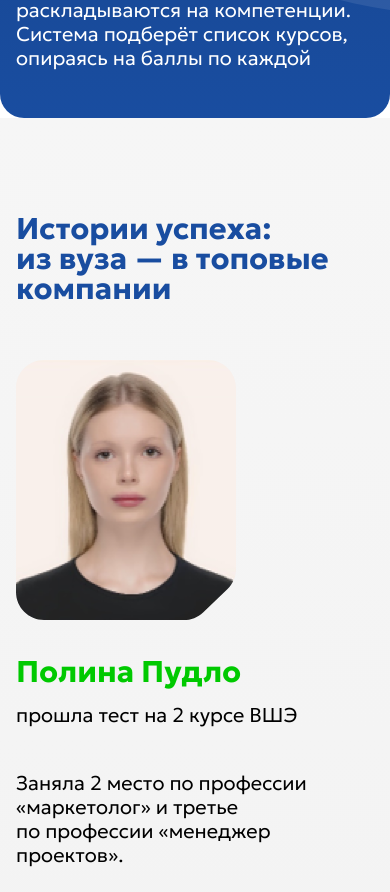
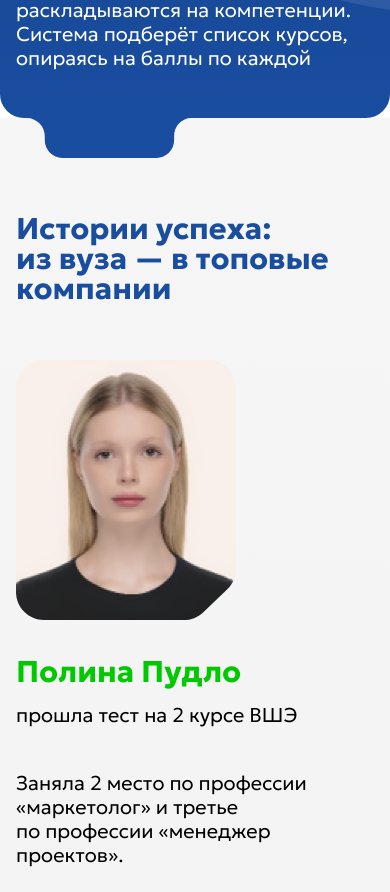
Before and after one commit to xalvaine/dke, a Next.js app: page / in a window 390 px wide. Shown: the part 10991-11883 px from the top of the page. Built offline with nearby package versions, Linux system fonts and the light colour scheme.

Commit message:
[fix] Fix layout

```diff
--- a/src/widgets/courses/ui/courses.tsx
+++ b/src/widgets/courses/ui/courses.tsx
@@ -7,6 +7,7 @@ import { BarChart } from './bar-chart'
 
 export const Courses = () => {
   return (
+    <>
       <div
         className={
           '-mt-28 pt-48 bg-gradient-to-b to-tory-blue-900 from-tory-blue-950 px-4 pb-12 rounded-b-3xl overflow-hidden ' +
@@ -15,28 +16,33 @@ export const Courses = () => {
         }
       >
         <div className={'relative'}>
-        <Circle className={'absolute -right-[559px] top-[200px] ' +
-          'lg:top-[150px] lg:-right-[250px]'}/>
+          <Circle
+            className={
+              'absolute -right-[559px] top-[200px] ' +
+              'lg:top-[150px] lg:-right-[250px]'
+            }
+          />
         </div>
         <h2 className='text-3xl leading-none font-bold mb-12 md:w-[607px] md:text-[46px]'>
-        Персонально подбираем курсы в&nbsp;зависимости от&nbsp;результатов теста
+          Персонально подбираем курсы в&nbsp;зависимости от&nbsp;результатов
+          теста
         </h2>
         <p className='text-2xl leading-[28px] font-light md:text-[32px] md:leading-[38px]'>
-        Курсы помогут подтянуть навыки и пересдать тест&nbsp;на более высокий
+          Курсы помогут подтянуть навыки и пересдать тест на&nbsp; более высокий
           балл.
         </p>
-      <CompetsT className={'hidden md:block mt-[68px] ml-0'}/>
+        <CompetsT className={'hidden md:block mt-[68px] ml-0'} />
         <div className='w-[374px] pt-8 relative -ml-4 mb-9 md:hidden'>
-        <Plate className='w-full'/>
+          <Plate className='w-full' />
           <div className='absolute inset-0 pl-4 pr-2 pt-28'>
             <h3 className='text-[26px] leading-none text-malachite-950 font-bold mb-10'>
               Компетенции
             </h3>
             <div className='flex flex-col gap-7'>
               {[
-              {label: 'Медиапланирование', percentage: 38},
-              {label: 'Анализ и обработка данных', percentage: 35},
-              {label: 'Работа с контентом', percentage: 63, green: true},
+                { label: 'Медиапланирование', percentage: 38 },
+                { label: 'Анализ и обработка данных', percentage: 35 },
+                { label: 'Работа с контентом', percentage: 63, green: true },
                 {
                   label: 'Информационное обеспечение работы в социальных медиа',
                   percentage: 75,
@@ -46,7 +52,7 @@ export const Courses = () => {
                 <BarChart key={props.label} {...props} />
               ))}
             </div>
-          <Arrow className='absolute -bottom-12 left-16'/>
+            <Arrow className='absolute -bottom-12 left-16' />
           </div>
         </div>
         <p className='-mr-4 pl-32 text-xl leading-6 font-light mb-12 md:hidden'>
@@ -57,14 +63,14 @@ export const Courses = () => {
           Результаты теста автоматически раскладываются на компетенции. Система
           подберёт список курсов, опираясь на баллы по каждой
         </p>
-      <div className='relative top-2 md:top-0'>
+      </div>
       <Plate2
         className={
-            'absolute -bottom-20 h-10 text-tory-blue-900 left-6 ' +
-            'md:w-[440px] md:h-[104px] -bottom-[224px] md:z-10'
+          'absolute h-10 text-tory-blue-900 left-6 z-10 ' +
+          'md:w-[440px] md:h-[104px] md:z-10 ' +
+          ''
         }
       />
-      </div>
-    </div>
+    </>
   )
 }
--- a/src/widgets/stories/ui/stories.tsx
+++ b/src/widgets/stories/ui/stories.tsx
@@ -1,17 +1,27 @@
 import { Examples } from './examples'
 import Mask from '../assets/mask.svg'
 import Plate from '../assets/plate.svg'
+import Circle from '../assets/circle.svg'
 import { Button } from '@/shared/ui'
 
 export const Stories = () => {
   return (
+    <>
       <div
         className={
-        'pt-24 pb-16 px-4 bg-gradient-to-b from-mercury-50 to-mercury-200 rounded-b-3xl relative ' +
+          'pt-24 pb-16 px-4 bg-gradient-to-b from-mercury-50 to-mercury-200 rounded-b-3xl relative overflow-hidden ' +
           'md:pt-[240px] ' +
           'lg:px-[calc((100%-904px)/2)]'
         }
       >
+        <Circle
+          className={'absolute hidden lg:block lg:-left-[540px] lg:top-[540px]'}
+        />
+        <Circle
+          className={
+            'absolute hidden lg:block lg:-right-[600px] lg:bottom-[153px]'
+          }
+        />
         <h2
           className={
             'mb-14 text-tory-blue-900 text-3xl leading-none font-bold ' +
@@ -40,7 +50,8 @@ export const Stories = () => {
         <Button className='w-full md:w-[330px] md:mx-auto md:block'>
           Пройти тест
         </Button>
-      <Plate className='absolute inset-x-0 mx-auto -bottom-10 h-10 md:hidden' />
       </div>
+      <Plate className='absolute inset-x-0 mx-auto h-10 md:hidden' />
+    </>
   )
 }
--- a/src/widgets/tests/ui/tests.tsx
+++ b/src/widgets/tests/ui/tests.tsx
@@ -6,10 +6,11 @@ import Right from '../assets/right.svg'
 import Specialist from '../assets/specialist.png'
 import TestsStatsT from '../assets/tests-stats-t.svg'
 import BluePlateT from '../assets/blue-plate-t.svg'
-import {Button, Slider, useMedia} from '@/shared/ui'
+import Circle from '../assets/circle.svg'
+import { Button, Slider, useMedia } from '@/shared/ui'
 
 export const Tests = () => {
-  const {isDesktop} = useMedia()
+  const { isDesktop } = useMedia()
   return (
     <div
       className={
@@ -23,6 +24,7 @@ export const Tests = () => {
           'md:w-[191px] md:h-auto md:-bottom-[56px] '
         }
       />
+      <Circle className={'absolute top-[230px] inset-x-0 mx-auto hidden lg:block'} />
       <Top className='w-full text-tory-blue-950 -mx-4' />
       <h2
         className={
```
Also changed, not shown: src/widgets/stories/assets/circle.svg (added), src/widgets/tests/assets/circle.svg (added). Lines whose indentation alone changed are shown as unchanged.
